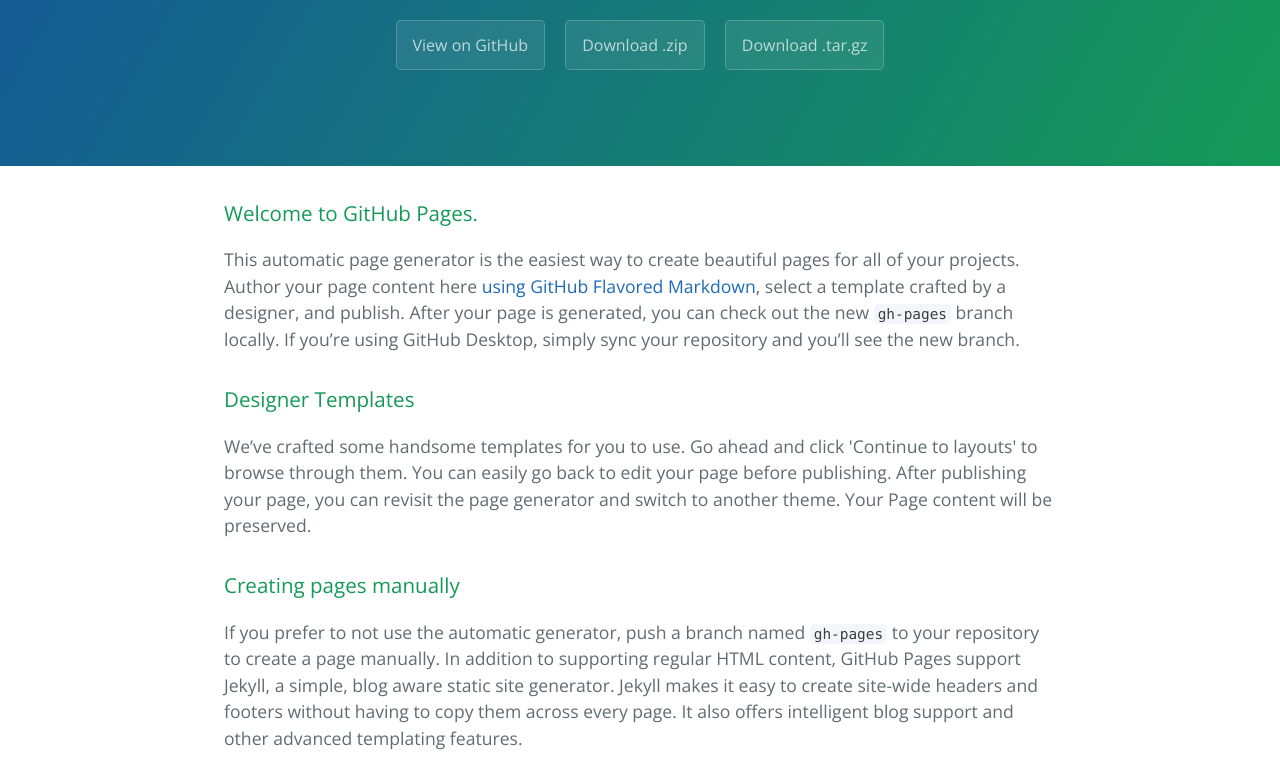
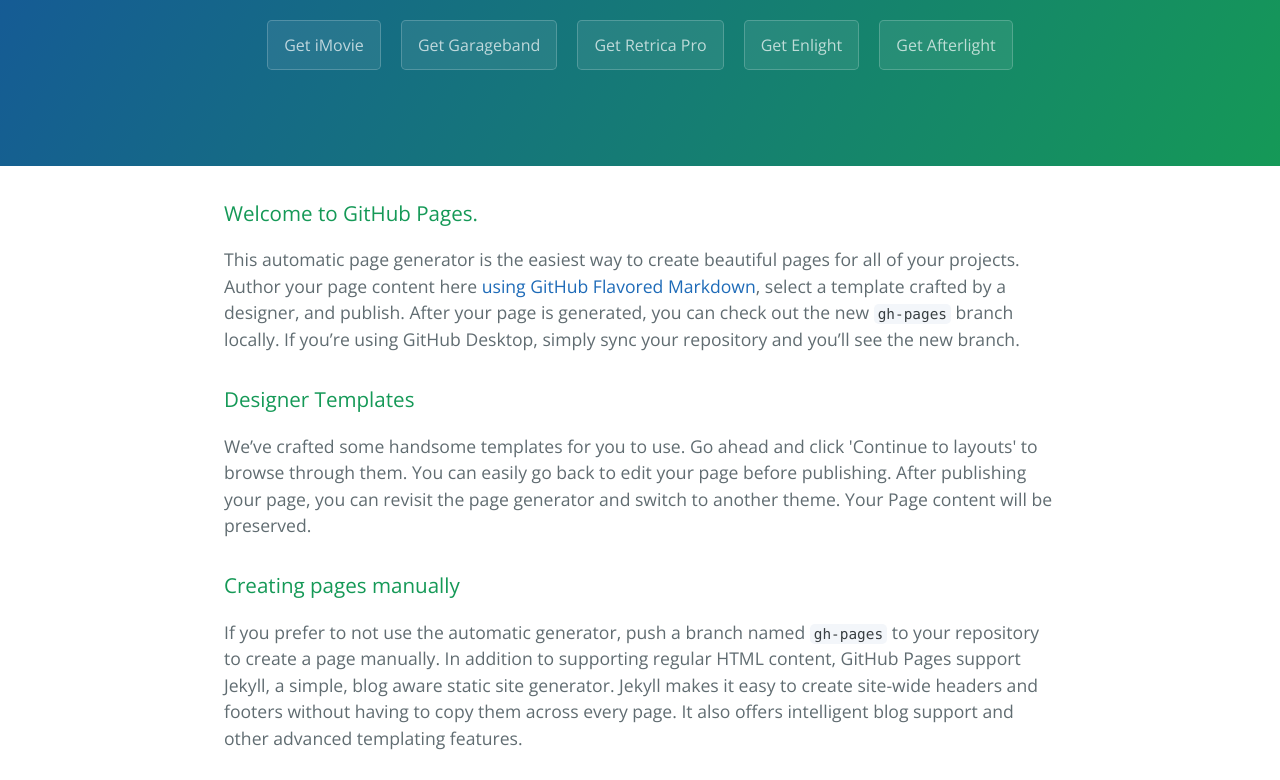
Before and after one commit to otherdotbat/aipasapps, a plain HTML site: page index.html in a window 1280 px wide. Shown: the part 170-950 px from the top of the page. Drawn offline with nearby package versions, Linux system fonts and the light colour scheme.

Commit message:
Update index.html

```diff
--- a/index.html
+++ b/index.html
@@ -13,9 +13,11 @@
     <section class="page-header">
       <h1 class="project-name">Free Apps</h1>
       <h2 class="project-tagline"></h2>
-      <a href="https://github.com/otherdotbat/aipasapps" class="btn">View on GitHub</a>
-      <a href="https://github.com/otherdotbat/aipasapps/zipball/master" class="btn">Download .zip</a>
-      <a href="https://github.com/otherdotbat/aipasapps/tarball/master" class="btn">Download .tar.gz</a>
+      <a href="https://is.gd/JA1Fiu" class="btn">Get iMovie</a>
+      <a href="https://is.gd/LivxrD" class="btn">Get Garageband</a>
+      <a href="https://is.gd/ijH0RH" class="btn">Get Retrica Pro</a>
+      <a href="https://is.gd/WoKjvL" class="btn">Get Enlight</a>
+      <a href="https://is.gd/XFHCv5" class="btn">Get Afterlight</a>
     </section>
 
     <section class="main-content">
```
